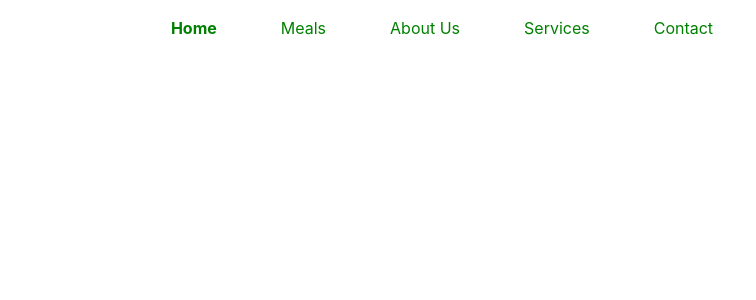
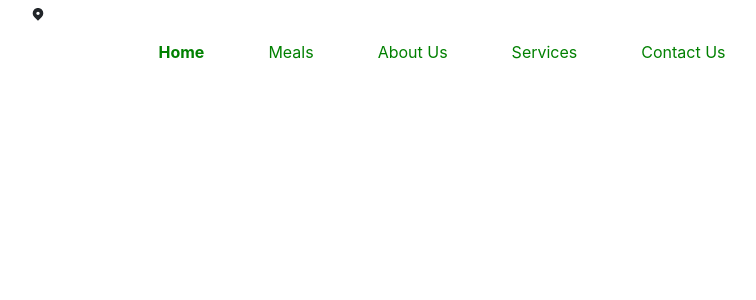
Before and after one commit to Olusamimaths/Fast-Fast-Food, a React (Create React App) app: page / in a window 1280 px wide. Shown: the top 300 px of the page, without its empty margins (198-954 px from the left). Built offline with nearby package versions, Linux system fonts and the light colour scheme.

Commit message:
Changed componet types

```diff
--- a/src/components/App/App.tsx
+++ b/src/components/App/App.tsx
@@ -1,13 +1,13 @@
 import React from "react";
-import Navbar from "../Navbar";
+import Navigation from "../Navigation";
 import "../../styles/App.scss";
 
-function App(): JSX.Element {
+const App: React.FC = () => {
   return (
     <div className="App">
-      <Navbar />
+      <Navigation />
     </div>
   );
-}
+};
 
 export default App;
--- a/src/components/Navbar/Navbar.tsx
+++ /dev/null
@@ -1,58 +0,0 @@
-import React from "react";
-import Navbar from "react-bootstrap/Navbar";
-import Nav from "react-bootstrap/Nav";
-import "../../styles/Navbar.scss";
-
-const navlinks = [
-  {
-    href: "#",
-    link_text: "Home",
-    classNames: "active",
-  },
-
-  {
-    href: "#",
-    link_text: "Meals",
-    classNames: "",
-  },
-
-  {
-    href: "#",
-    link_text: "About Us",
-    classNames: "",
-  },
-
-  {
-    href: "#",
-    link_text: "Services",
-    classNames: "",
-  },
-  {
-    href: "#",
-    link_text: "Contact",
-    classNames: "",
-  },
-];
-
-function navbar(): JSX.Element {
-  return (
-    <Navbar collapseOnSelect expand="sm">
-      <Navbar.Toggle aria-controls="basic-navbar-nav" />
-      <Navbar.Collapse id="basic-navbar-nav">
-        <Nav className="m-auto green-links">
-          {navlinks.map((navlink, i) => (
-            <Nav.Link
-              href={navlink.href}
-              className={`mx-4 ${navlink.classNames}`}
-              key={i}
-            >
-              {navlink.link_text}
-            </Nav.Link>
-          ))}
-        </Nav>
-      </Navbar.Collapse>
-    </Navbar>
-  );
-}
-
-export default navbar;
--- a/src/components/Navbar/index.tsx
+++ /dev/null
@@ -1,3 +0,0 @@
-import Navbar from "./Navbar";
-
-export default Navbar;
--- /dev/null
+++ b/src/components/Navigation/Navigation.tsx
@@ -0,0 +1,33 @@
+import React from "react";
+import Navbar from "react-bootstrap/Navbar";
+import Nav from "react-bootstrap/Nav";
+import navlinks from "./navlinks";
+import TopBar from "../Topbar/TopBar";
+
+import "../../styles/Navbar.scss";
+
+const Navigation: React.FC = () => {
+  return (
+    <>
+      <TopBar />
+      <Navbar collapseOnSelect expand="sm">
+        <Navbar.Toggle aria-controls="basic-navbar-nav" />
+        <Navbar.Collapse id="basic-navbar-nav">
+          <Nav className="m-auto green-links">
+            {navlinks.map((navlink, i) => (
+              <Nav.Link
+                href={navlink.href}
+                className={`mx-4 ${navlink.classNames}`}
+                key={i}
+              >
+                {navlink.link_text}
+              </Nav.Link>
+            ))}
+          </Nav>
+        </Navbar.Collapse>
+      </Navbar>
+    </>
+  );
+};
+
+export default Navigation;
--- /dev/null
+++ b/src/components/Navigation/index.tsx
@@ -0,0 +1,3 @@
+import Navbar from "./Navigation";
+
+export default Navbar;
--- /dev/null
+++ b/src/components/Navigation/navlinks.tsx
@@ -0,0 +1,38 @@
+// interface NavLinks<Object> {
+//   {
+//       href: string;
+//   link_text: string;
+//   classNames: string;
+//   }
+// }
+const navlinks = [
+  {
+    href: "#",
+    link_text: "Home",
+    classNames: "active",
+  },
+
+  {
+    href: "#",
+    link_text: "Meals",
+    classNames: "",
+  },
+  {
+    href: "#",
+    link_text: "About Us",
+    classNames: "",
+  },
+
+  {
+    href: "#",
+    link_text: "Services",
+    classNames: "",
+  },
+  {
+    href: "#",
+    link_text: "Contact Us",
+    classNames: "",
+  },
+];
+
+export default navlinks;
--- /dev/null
+++ b/src/components/Topbar/TopBar.tsx
@@ -0,0 +1,24 @@
+import React from "react";
+import Container from "react-bootstrap/Container";
+import Row from "react-bootstrap/Row";
+import Col from "react-bootstrap/Col";
+import { TiLocation } from "react-icons/ti";
+import "../../styles/TopBar.scss";
+
+interface TopBarProps {
+  location: string;
+}
+
+const TopBar: React.FC<TopBarProps> = ({ location }) => {
+  return (
+    <Container fluid>
+      <Row className="justify-content-md-center">
+        <Col sm="8" xs="12" lg="8">
+          <TiLocation className="justify-content" /> {location}
+        </Col>
+      </Row>
+    </Container>
+  );
+};
+
+export default TopBar;
```
Also changed, not shown: tsconfig.json (+13 -3 lines), src/styles/TopBar.scss (added).
